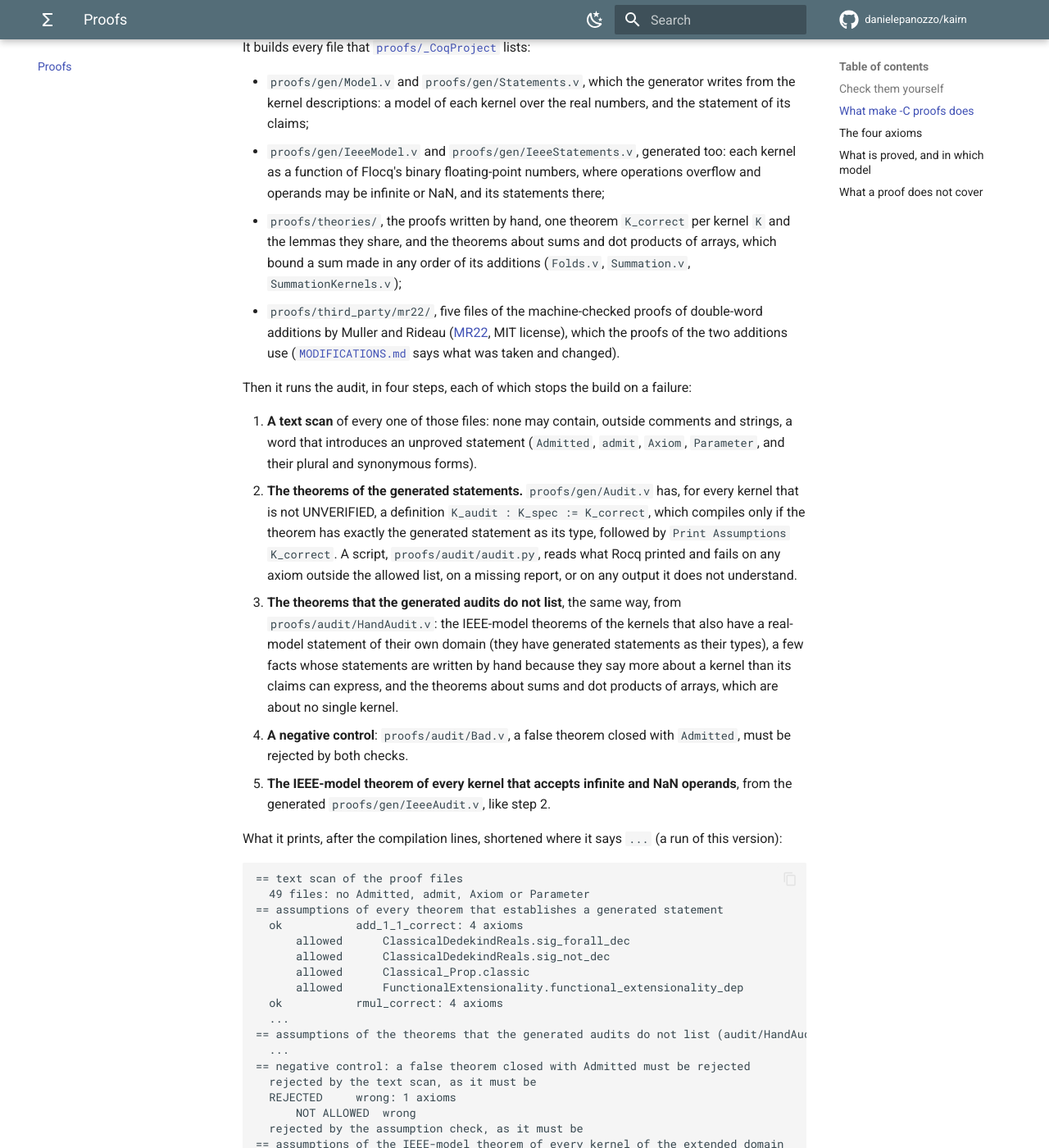
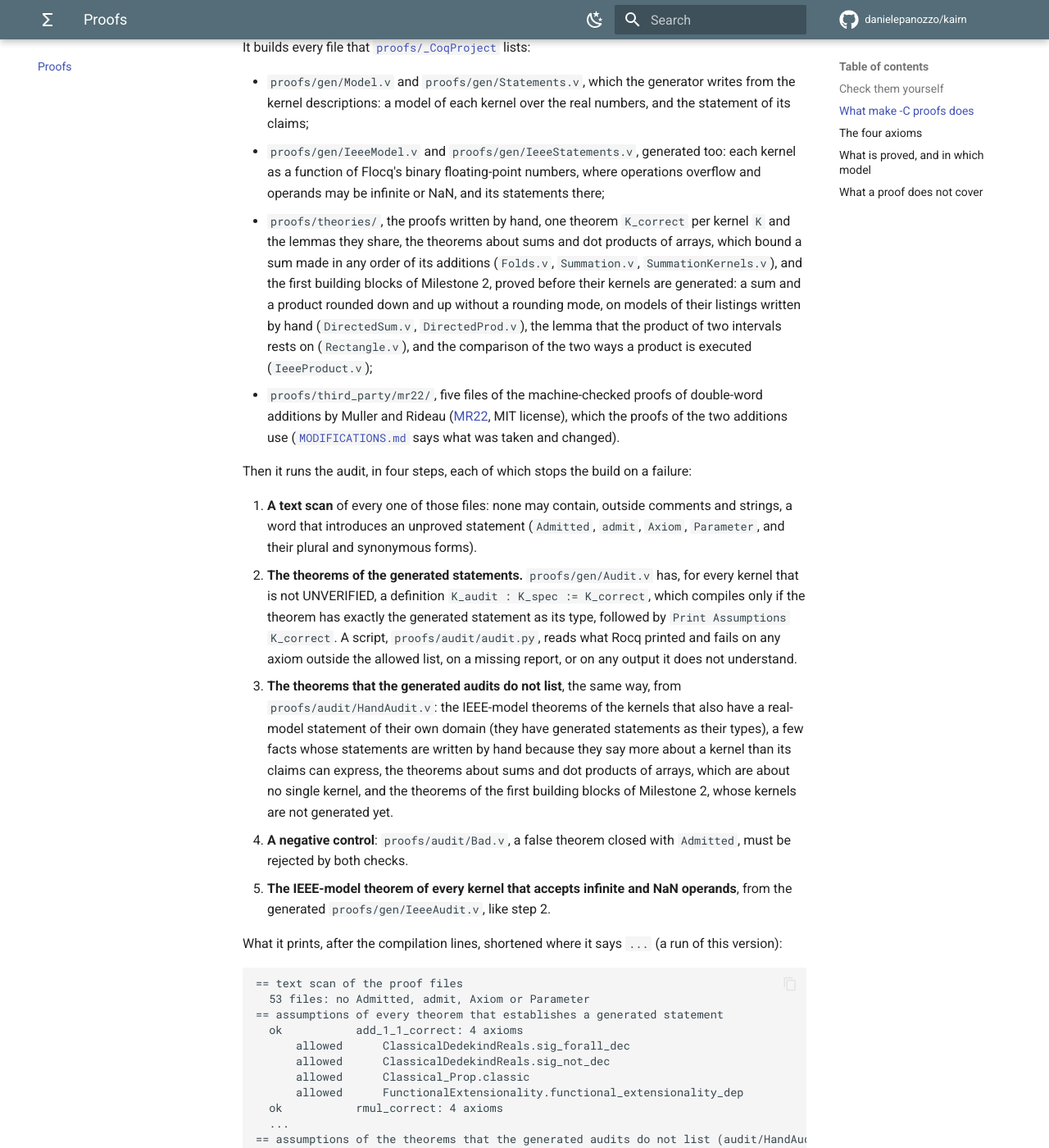
Before and after one commit to danielepanozzo/kairn, an MkDocs documentation site: the page built from docs/proofs/index.md, in a window 1280 px wide and 1400 px high, scrolled down 1021 px. Shown: the whole window at 82% size. Built offline with MkDocs 1.6.1 and Material for MkDocs 9.7.7, drawn with Linux system fonts in a browser that asks for light colours; comment, search, counter and statistics services are not loaded.

Commit message:
Proofs: a sum and a product rounded down and up, the rectangle lemma, the two executions of a product
The mathematical core of the first kernels of Milestone 2, proved before those
kernels are generated. Four new theory files, registered in the build and in the
audit of hand-written theorems.

DirectedSum.v (real model): two_sum_ord, add_down_1, add_up_1, sub_down_1 and
sub_up_1 on models of their listings written by hand in the text the generator
prints. s = RN(a + b), s + e = a + b and (s, e) normalized for all numbers of
the format; the directed sums are RD and RU of the exact result. From
precision 2, the precision of fast_two_sum.

DirectedProd.v (real model): the error of a rounded product is a number of the
format when |a b| > (1 - u)^2 P, hence when |RN(a b)| >= (1 - u) P, hence when
|RN(a b)| >= P, with P = eta / (2 u^2); the sign of the error term of two_prod;
and mul_down_1, mul_up_1 and mul_dir_1 on models of their listings: bounds on
the right side always, the directed rounding when a b = 0 or |RN(a b)| >= P, at
most one step beyond otherwise. The fallback of the design page is not needed.

Rectangle.v: for real x in [xl, xu] and y in [yl, yu] with extended real
bounds, x y lies between the least and the greatest of the four products of
bounds taken with 0 * infinity = 0; the minimum, as lt and select compute it,
of four lower bounds of those products is a lower bound of x y, and
symmetrically; the same on limbs for the selections of interval_mul_1.

IeeeProduct.v (IEEE model): Bmult and Bfma with a zero addend return the same
extended real number for all operands, and the same value unless the product
is an exact zero, where the signs of the zeros can differ.

Co-Authored-By: Claude Fable 5.2 <noreply@anthropic.com>
Claude-Session: https://claude.ai/code/session_01ULwCxzT6Dhw9xUiTw8mJz1

````diff
--- a/docs/proofs/index.md
+++ b/docs/proofs/index.md
@@ -47,8 +47,12 @@ lists:
   function of Flocq's binary floating-point numbers, where operations overflow and operands may
   be infinite or NaN, and its statements there;
 - `proofs/theories/`, the proofs written by hand, one theorem `K_correct` per kernel `K` and the
-  lemmas they share, and the theorems about sums and dot products of arrays, which bound a sum
-  made in any order of its additions (`Folds.v`, `Summation.v`, `SummationKernels.v`);
+  lemmas they share, the theorems about sums and dot products of arrays, which bound a sum
+  made in any order of its additions (`Folds.v`, `Summation.v`, `SummationKernels.v`), and the
+  first building blocks of Milestone 2, proved before their kernels are generated: a sum and a
+  product rounded down and up without a rounding mode, on models of their listings written by
+  hand (`DirectedSum.v`, `DirectedProd.v`), the lemma that the product of two intervals rests on
+  (`Rectangle.v`), and the comparison of the two ways a product is executed (`IeeeProduct.v`);
 - `proofs/third_party/mr22/`, five files of the machine-checked proofs of double-word additions by
   Muller and Rideau ([MR22](../developer/design/phase0/references.md#mr22), MIT license), which the
   proofs of the two additions use
@@ -70,8 +74,9 @@ Then it runs the audit, in four steps, each of which stops the build on a failur
    `proofs/audit/HandAudit.v`: the IEEE-model theorems of the kernels that also have a
    real-model statement of their own domain (they have generated statements as their types),
    a few facts whose statements are written by hand because they say more about a kernel than
-   its claims can express, and the theorems about sums and dot products of arrays, which are
-   about no single kernel.
+   its claims can express, the theorems about sums and dot products of arrays, which are
+   about no single kernel, and the theorems of the first building blocks of Milestone 2, whose
+   kernels are not generated yet.
 4. **A negative control**: `proofs/audit/Bad.v`, a false theorem closed with `Admitted`, must be
    rejected by both checks.
 5. **The IEEE-model theorem of every kernel that accepts infinite and NaN operands**, from the
@@ -81,7 +86,7 @@ What it prints, after the compilation lines, shortened where it says `...` (a ru
 
 ```text
 == text scan of the proof files
-  49 files: no Admitted, admit, Axiom or Parameter
+  53 files: no Admitted, admit, Axiom or Parameter
 == assumptions of every theorem that establishes a generated statement
   ok           add_1_1_correct: 4 axioms
       allowed      ClassicalDedekindReals.sig_forall_dec
````
Also changed, not shown: 6 other files.
